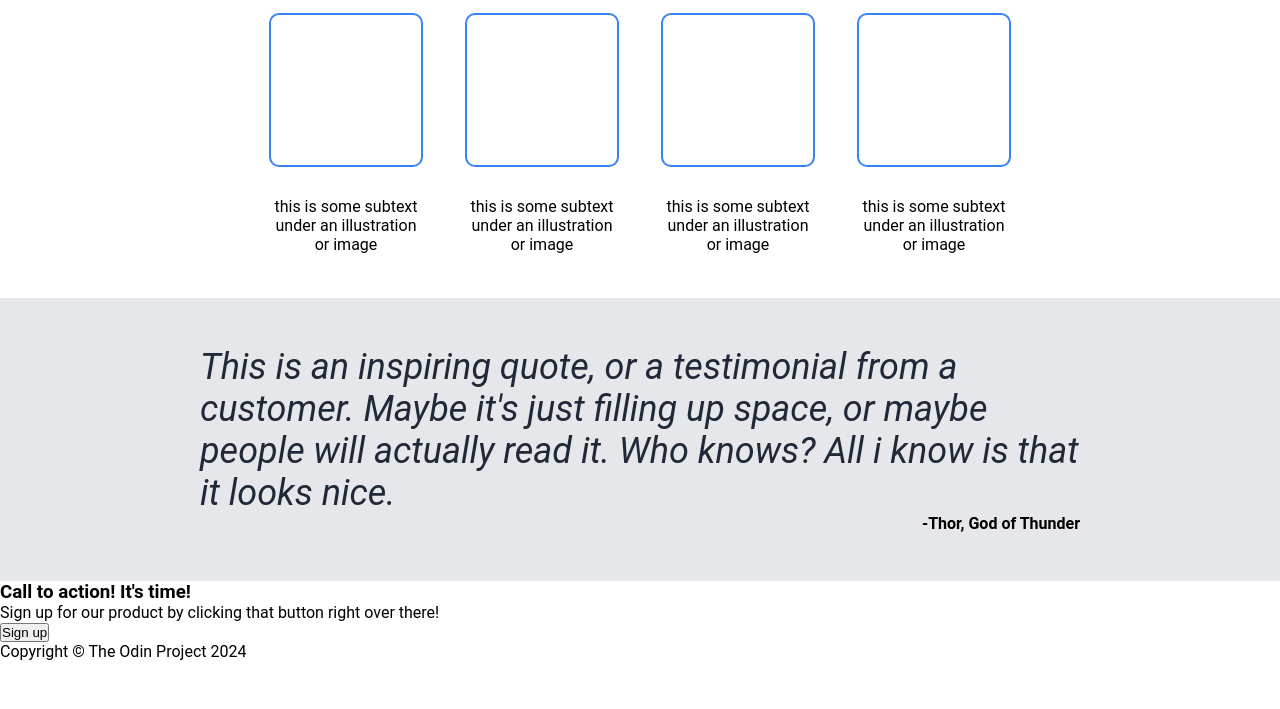
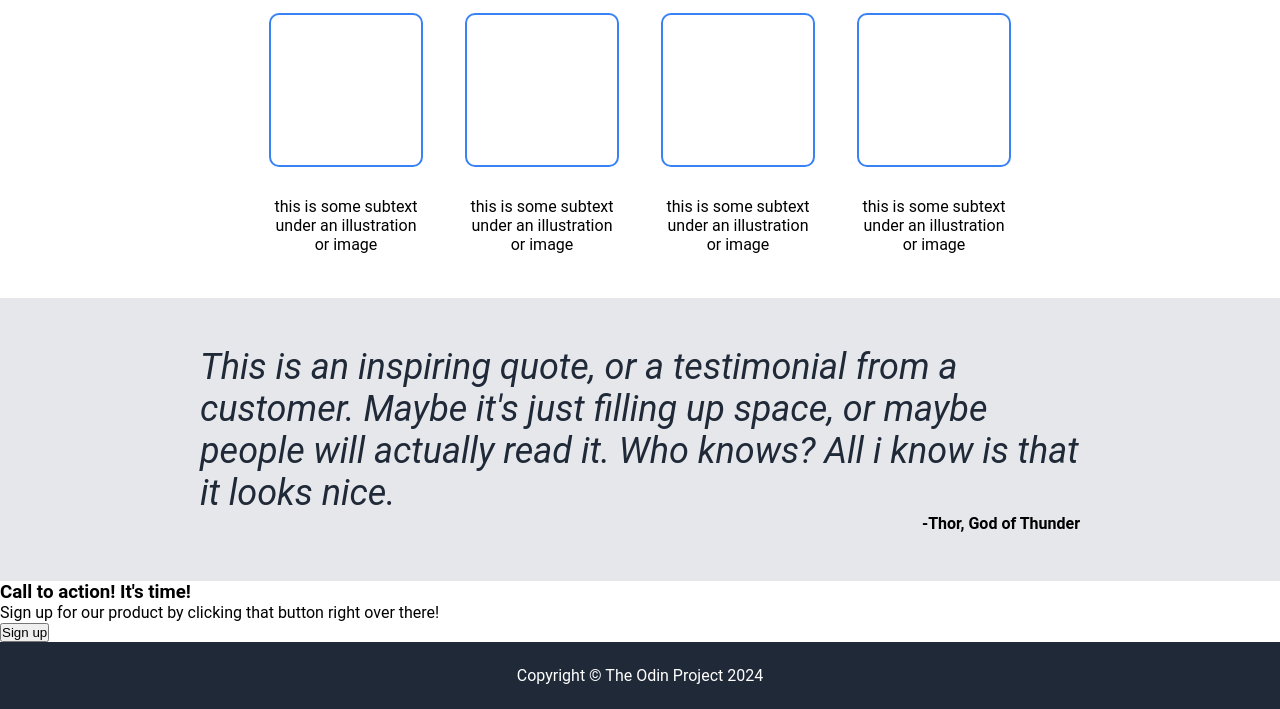
Before and after one commit to jacknb1ack/odinproject-landing-page, a plain HTML site: page index.html in a window 1280 px wide. Shown: the part 427-1136 px from the top of the page. Before the commit the page ends 1088 px from the top, so only its background shows below. Drawn offline with Linux system fonts and the light colour scheme.

Commit message:
finish footer section styling

```diff
--- a/style.css
+++ b/style.css
@@ -142,3 +142,11 @@ a {
   font-weight: 700;
   text-align: right;
 }
+
+/* footer */
+footer {
+  background-color: #1f2937;
+  color: white;
+  text-align: center;
+  padding: 24px 0;
+}
```
